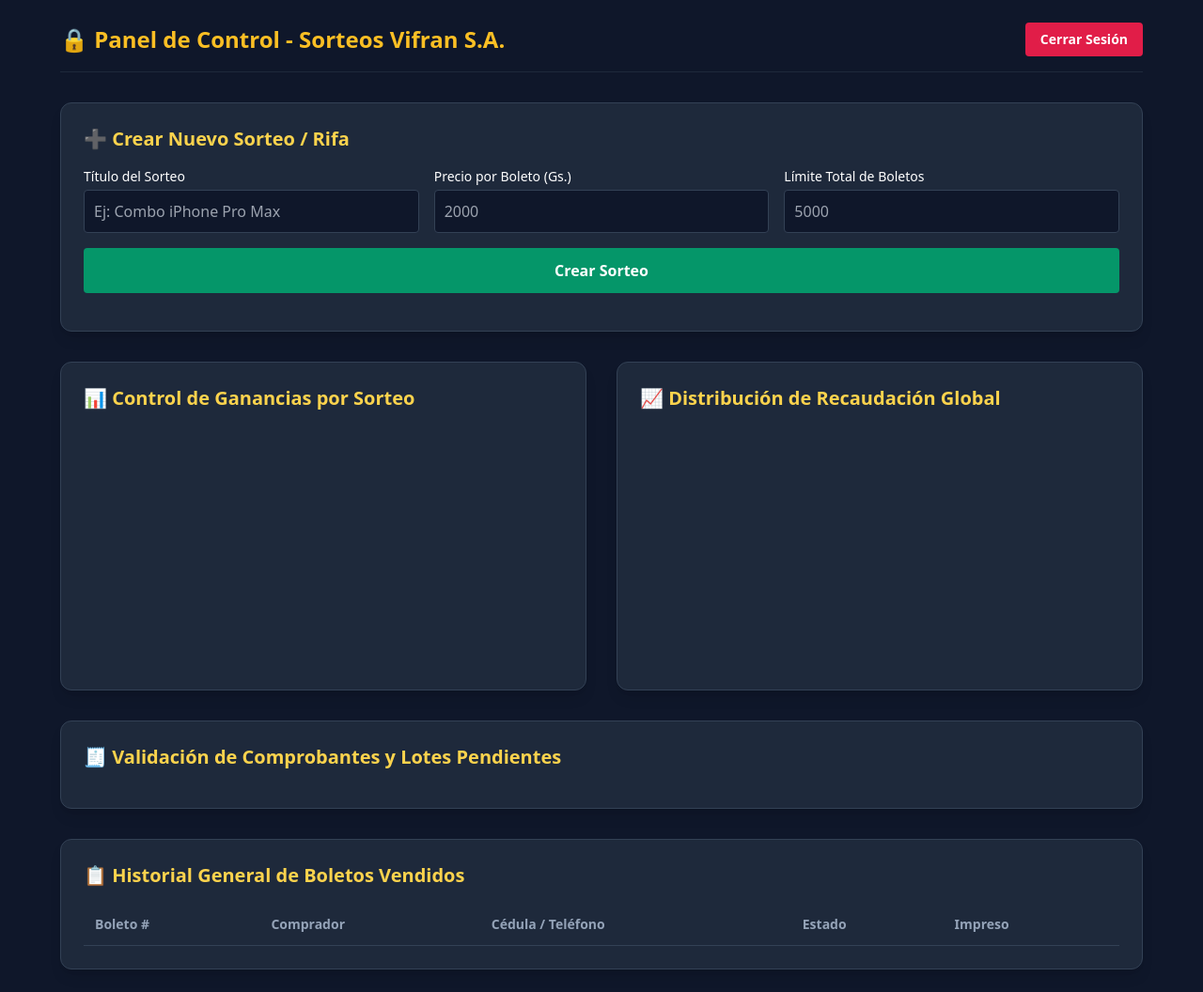
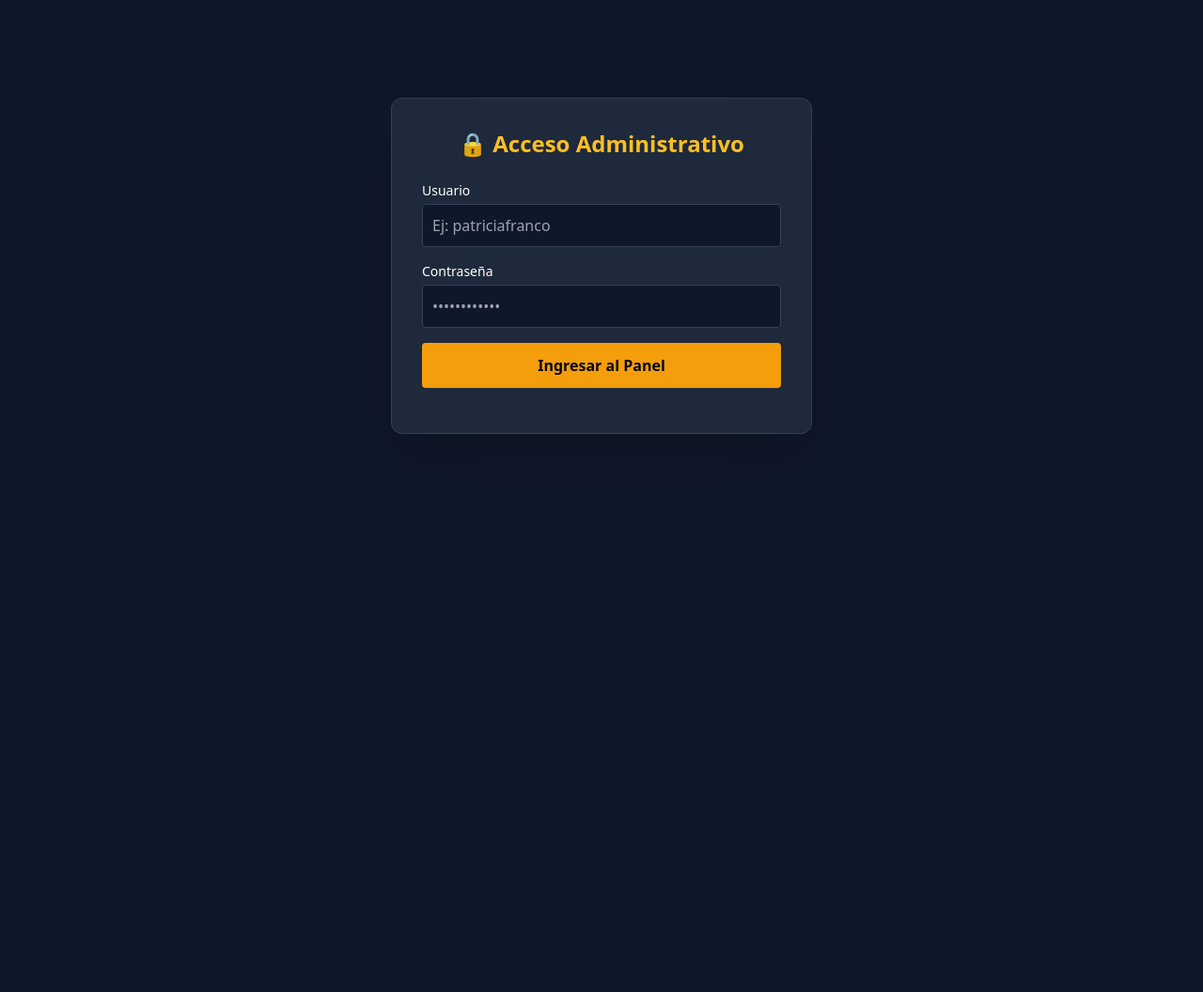
Before and after one commit to patriciafranco-web/SorteosVifransa, a Flask app: page /admin in a window 1280 px wide. Shown: the whole page at 94% size. After the commit the page ends 462 px from the top, so only its background shows below. Run offline with Flask 3, Linux system fonts and the light colour scheme; lists and menus that the app fills with data are empty; a map, chart or similar area stays blank; some libraries are stand-ins or nearby versions.

Commit message:
Update admin.html

```diff
--- a/templates/admin.html
+++ b/templates/admin.html
@@ -3,33 +3,51 @@
 <head>
     <meta charset="UTF-8">
     <meta name="viewport" content="width=device-width, initial-scale=1.0">
-    <title>Panel de Control - Sorteos Vifran S.A.</title>
+    <title>Panel de Control - Sorteos Vifran Group S.A.</title>
     <script src="https://cdn.tailwindcss.com"></script>
-    <!-- Librería Chart.js para el gráfico circular -->
     <script src="https://cdn.jsdelivr.net/npm/chart.js"></script>
 </head>
-<body class="bg-slate-900 text-white min-h-screen p-6">
-    <div class="max-w-6xl mx-auto space-y-8">
+<body class="bg-slate-900 text-white min-h-screen p-4 md:p-6">
+
+    <!-- Pantalla de Login (Se oculta al iniciar sesión correctamente) -->
+    <div id="loginContainer" class="max-w-md mx-auto mt-20 bg-slate-800 p-8 rounded-xl shadow-2xl border border-slate-700">
+        <h1 class="text-2xl font-extrabold text-amber-400 mb-6 text-center">🔒 Acceso Administrativo</h1>
+        <form id="formLogin" class="space-y-4">
+            <div>
+                <label class="block text-sm font-medium mb-1">Usuario</label>
+                <input type="text" id="loginUsuario" required placeholder="Ej: patriciafranco" class="w-full bg-slate-900 border border-slate-700 rounded p-2.5 text-white">
+            </div>
+            <div>
+                <label class="block text-sm font-medium mb-1">Contraseña</label>
+                <input type="password" id="loginPassword" required placeholder="••••••••••••" class="w-full bg-slate-900 border border-slate-700 rounded p-2.5 text-white">
+            </div>
+            <button type="submit" class="w-full bg-amber-500 hover:bg-amber-600 font-bold py-3 rounded text-slate-950 transition">Ingresar al Panel</button>
+        </form>
+        <div id="errorLogin" class="mt-4 text-center font-semibold text-rose-400 text-sm"></div>
+    </div>
+
+    <!-- Panel de Control Principal (Oculto hasta hacer login) -->
+    <div id="adminPanel" class="max-w-6xl mx-auto space-y-8 hidden">
         <header class="flex justify-between items-center border-b border-slate-800 pb-4">
-            <h1 class="text-2xl font-extrabold text-amber-400">🔒 Panel de Control - Sorteos Vifran S.A.</h1>
+            <h1 class="text-2xl font-extrabold text-amber-400">🔒 Panel de Control - Vifran Group S.A.</h1>
             <button onclick="cerrarSesion()" class="bg-rose-600 hover:bg-rose-700 text-sm font-bold px-4 py-2 rounded transition">Cerrar Sesión</button>
         </header>
 
-        <!-- Crear Nuevo Sorteo con Límite de Boletos -->
+        <!-- Crear Nuevo Sorteo -->
         <div class="bg-slate-800 p-6 rounded-xl shadow-lg border border-slate-700">
             <h2 class="text-xl font-bold mb-4 text-amber-300">➕ Crear Nuevo Sorteo / Rifa</h2>
             <form id="formNuevoSorteo" class="grid grid-cols-1 md:grid-cols-3 gap-4">
                 <div>
                     <label class="block text-sm font-medium mb-1">Título del Sorteo</label>
-                    <input type="text" id="nuevoTitulo" required placeholder="Ej: Combo iPhone Pro Max" class="w-full bg-slate-900 border border-slate-700 rounded p-2.5 text-white">
+                    <input type="text" id="nuevoTitulo" required placeholder="Ej: Combo 4 iPhones" class="w-full bg-slate-900 border border-slate-700 rounded p-2.5 text-white">
                 </div>
                 <div>
                     <label class="block text-sm font-medium mb-1">Precio por Boleto (Gs.)</label>
-                    <input type="number" id="nuevoPrecio" required placeholder="2000" class="w-full bg-slate-900 border border-slate-700 rounded p-2.5 text-white">
+                    <input type="number" id="nuevoPrecio" required value="10000" class="w-full bg-slate-900 border border-slate-700 rounded p-2.5 text-white">
                 </div>
                 <div>
                     <label class="block text-sm font-medium mb-1">Límite Total de Boletos</label>
-                    <input type="number" id="nuevoLimite" required placeholder="5000" class="w-full bg-slate-900 border border-slate-700 rounded p-2.5 text-white">
+                    <input type="number" id="nuevoLimite" required value="1000" class="w-full bg-slate-900 border border-slate-700 rounded p-2.5 text-white">
                 </div>
                 <div class="md:col-span-3">
                     <button type="submit" class="w-full bg-emerald-600 hover:bg-emerald-700 font-bold py-3 rounded text-white transition">Crear Sorteo</button>
@@ -38,15 +56,12 @@
             <div id="resCrearSorteo" class="mt-4 text-center font-semibold"></div>
         </div>
 
-        <!-- Sección de Estadísticas, Control y Gráfico de Recaudación -->
+        <!-- Estadísticas y Gráfico -->
         <div class="grid grid-cols-1 md:grid-cols-2 gap-8">
             <div class="bg-slate-800 p-6 rounded-xl shadow-lg border border-slate-700">
                 <h2 class="text-xl font-bold mb-4 text-amber-300">📊 Control de Ganancias por Sorteo</h2>
-                <div id="listaSorteosAdmin" class="space-y-4">
-                    <!-- Se llena dinámicamente -->
-                </div>
+                <div id="listaSorteosAdmin" class="space-y-4"></div>
             </div>
-
             <div class="bg-slate-800 p-6 rounded-xl shadow-lg border border-slate-700 flex flex-col items-center justify-center">
                 <h2 class="text-xl font-bold mb-4 text-amber-300 self-start">📈 Distribución de Recaudación Global</h2>
                 <div class="w-64 h-64 relative">
@@ -55,15 +70,13 @@
             </div>
         </div>
 
-        <!-- Validación de Comprobantes y Lotes -->
+        <!-- Validación de Comprobantes -->
         <div class="bg-slate-800 p-6 rounded-xl shadow-lg border border-slate-700">
             <h2 class="text-xl font-bold mb-4 text-amber-300">🧾 Validación de Comprobantes y Lotes Pendientes</h2>
-            <div id="listaLotesPendientes" class="space-y-4">
-                <!-- Se llena dinámicamente con las fotos y botones de aprobar -->
-            </div>
+            <div id="listaLotesPendientes" class="space-y-4"></div>
         </div>
 
-        <!-- Historial Completo de Todas las Boletas Vendidas -->
+        <!-- Historial General -->
         <div class="bg-slate-800 p-6 rounded-xl shadow-lg border border-slate-700">
             <h2 class="text-xl font-bold mb-4 text-amber-300">📋 Historial General de Boletos Vendidos</h2>
             <div class="overflow-x-auto">
@@ -77,23 +90,66 @@
                             <th class="p-3">Impreso</th>
                         </tr>
                     </thead>
-                    <tbody id="tablaHistorialBoletos" class="text-sm divide-y divide-slate-700/50">
-                        <!-- Se llena dinámicamente -->
-                    </tbody>
+                    <tbody id="tablaHistorialBoletos" class="text-sm divide-y divide-slate-700/50"></tbody>
                 </table>
             </div>
         </div>
     </div>
 
     <script>
-        const passwordAdmin = "vifran2026admin";
+        let currentUser = localStorage.getItem('vifran_user') || '';
+        let currentPass = localStorage.getItem('vifran_pass') || '';
         let miGrafico = null;
+
+        if(currentUser && currentPass) {
+            verificarAccesoAutomatico();
+        }
+
+        async function verificarAccesoAutomatico() {
+            const res = await fetch('/api/admin/datos', {
+                method: 'POST',
+                headers: {'Content-Type': 'application/json'},
+                body: JSON.stringify({ usuario: currentUser, password: currentPass })
+            });
+            if(res.ok) {
+                document.getElementById('loginContainer').classList.add('hidden');
+                document.getElementById('adminPanel').classList.remove('hidden');
+                cargarDatosAdmin();
+            } else {
+                cerrarSesion();
+            }
+        }
+
+        document.getElementById('formLogin').addEventListener('submit', async (e) => {
+            e.preventDefault();
+            const u = document.getElementById('loginUsuario').value.trim();
+            const p = document.getElementById('loginPassword').value.trim();
+
+            const res = await fetch('/api/admin/datos', {
+                method: 'POST',
+                headers: {'Content-Type': 'application/json'},
+                body: JSON.stringify({ usuario: u, password: p })
+            });
+            const data = await res.json();
+
+            if(res.ok) {
+                localStorage.setItem('vifran_user', u);
+                localStorage.setItem('vifran_pass', p);
+                currentUser = u;
+                currentPass = p;
+                document.getElementById('loginContainer').classList.add('hidden');
+                document.getElementById('adminPanel').classList.remove('hidden');
+                cargarDatosAdmin();
+            } else {
+                document.getElementById('errorLogin').innerText = "Usuario o contraseña incorrectos.";
+            }
+        });
 
         async function cargarDatosAdmin() {
             const res = await fetch('/api/admin/datos', {
                 method: 'POST',
                 headers: {'Content-Type': 'application/json'},
-                body: JSON.stringify({ usuario: 'admin', password: passwordAdmin })
+                body: JSON.stringify({ usuario: currentUser, password: currentPass })
             });
             if(res.ok) {
                 const data = await res.json();
@@ -110,7 +166,6 @@
                     }
                 });
 
-                // 1. Renderizar lista de control de sorteos
                 const divSorteos = document.getElementById('listaSorteosAdmin');
                 divSorteos.innerHTML = '';
                 const labelsGrafico = [];
@@ -125,7 +180,7 @@
                         <div class="bg-slate-900 p-4 rounded border border-slate-700 flex justify-between items-center">
                             <div>
                                 <p class="font-bold text-amber-400">${s.titulo}</p>
-                                <p class="text-xs text-slate-400">Aprobados: ${s.aprobadosCount} boletos | Límite: ${s.limite_boletos}</p>
+                                <p class="text-xs text-slate-400">Aprobados: ${s.aprobadosCount} | Límite: ${s.limite_boletos}</p>
                                 <p class="text-sm font-extrabold text-emerald-400 mt-1">Gs. ${s.recaudacion.toLocaleString()}</p>
                                 <span class="inline-block mt-2 px-2 py-0.5 rounded text-xs font-bold ${s.estado === 'Activo' ? 'bg-emerald-500/20 text-emerald-400' : 'bg-rose-500/20 text-rose-400'}">${s.estado}</span>
                             </div>
@@ -133,7 +188,6 @@
                         </div>`;
                 });
 
-                // 2. Renderizar Gráfico Redondo
                 const ctx = document.getElementById('graficoRecaudacion').getContext('2d');
                 if(miGrafico) miGrafico.destroy();
                 miGrafico = new Chart(ctx, {
@@ -149,7 +203,6 @@
                     }
                 });
 
-                // 3. Renderizar lotes pendientes con comprobantes
                 const divPendientes = document.getElementById('listaLotesPendientes');
                 divPendientes.innerHTML = '';
                 const lotesPendientesMap = {};
@@ -181,12 +234,11 @@
                                     </div>
                                     <button onclick="aprobarLote(${l.lote_id})" class="bg-emerald-600 hover:bg-emerald-700 text-xs font-bold px-3 py-2 rounded transition">Aprobar</button>
                                 </div>
-                                ${l.imagen ? `<div class="mt-2"><a href="${l.imagen}" target="_blank"><img src="${l.imagen}" alt="Comprobante" class="w-32 h-32 object-cover rounded border border-slate-700 hover:opacity-80 transition cursor-pointer"></a><p class="text-[10px] text-slate-500 mt-1">Haz clic en la imagen para ampliar</p></div>` : '<p class="text-xs text-rose-400">Sin comprobante adjunto</p>'}
+                                ${l.imagen ? `<div class="mt-2"><a href="${l.imagen}" target="_blank"><img src="${l.imagen}" alt="Comprobante" class="w-32 h-32 object-cover rounded border border-slate-700 hover:opacity-80 transition cursor-pointer"></a></div>` : '<p class="text-xs text-rose-400">Sin comprobante adjunto</p>'}
                             </div>`;
                     });
                 }
 
-                // 4. Renderizar Historial General de Boletos
                 const tablaHistorial = document.getElementById('tablaHistorialBoletos');
                 tablaHistorial.innerHTML = '';
                 if(data.boletos.length === 0) {
@@ -210,34 +262,24 @@
             const res = await fetch(`/api/admin/aprobar-lote/${loteId}`, {
                 method: 'POST',
                 headers: {'Content-Type': 'application/json'},
-                body: JSON.stringify({ usuario: 'admin', password: passwordAdmin })
+                body: JSON.stringify({ usuario: currentUser, password: currentPass })
             });
             const data = await res.json();
-            if(res.ok) {
-                alert(data.mensaje);
-                cargarDatosAdmin();
-            } else {
-                alert(data.error || "Error al aprobar lote");
-            }
+            if(res.ok) { alert(data.mensaje); cargarDatosAdmin(); }
+            else { alert(data.error || "Error al aprobar lote"); }
         }
 
         async function finalizarSorteo(sorteoId) {
-            if(!confirm("¿Estás seguro de finalizar este sorteo? Dejará de estar activo en la web principal.")) return;
+            if(!confirm("¿Estás seguro de finalizar este sorteo?")) return;
             const res = await fetch(`/api/admin/finalizar-sorteo/${sorteoId}`, {
                 method: 'POST',
                 headers: {'Content-Type': 'application/json'},
-                body: JSON.stringify({ usuario: 'admin', password: passwordAdmin })
+                body: JSON.stringify({ usuario: currentUser, password: currentPass })
             });
             const data = await res.json();
-            if(res.ok) {
-                alert(data.mensaje);
-                cargarDatosAdmin();
-            } else {
-                alert(data.error || "Error al finalizar sorteo");
-            }
+            if(res.ok) { alert(data.mensaje); cargarDatosAdmin(); }
+            else { alert(data.error || "Error al finalizar sorteo"); }
         }
-
-        cargarDatosAdmin();
 
         document.getElementById('formNuevoSorteo').addEventListener('submit', async (e) => {
             e.preventDefault();
@@ -245,8 +287,8 @@
                 method: 'POST',
                 headers: {'Content-Type': 'application/json'},
                 body: JSON.stringify({
-                    usuario: 'admin',
-                    password: passwordAdmin,
+                    usuario: currentUser,
+                    password: currentPass,
                     titulo: document.getElementById('nuevoTitulo').value,
                     precio: parseInt(document.getElementById('nuevoPrecio').value),
                     limite_boletos: parseInt(document.getElementById('nuevoLimite').value)
@@ -266,7 +308,9 @@
         });
 
         function cerrarSesion() {
-            window.location.href = "/";
+            localStorage.removeItem('vifran_user');
+            localStorage.removeItem('vifran_pass');
+            window.location.href = "/admin";
         }
     </script>
 </body>
```
